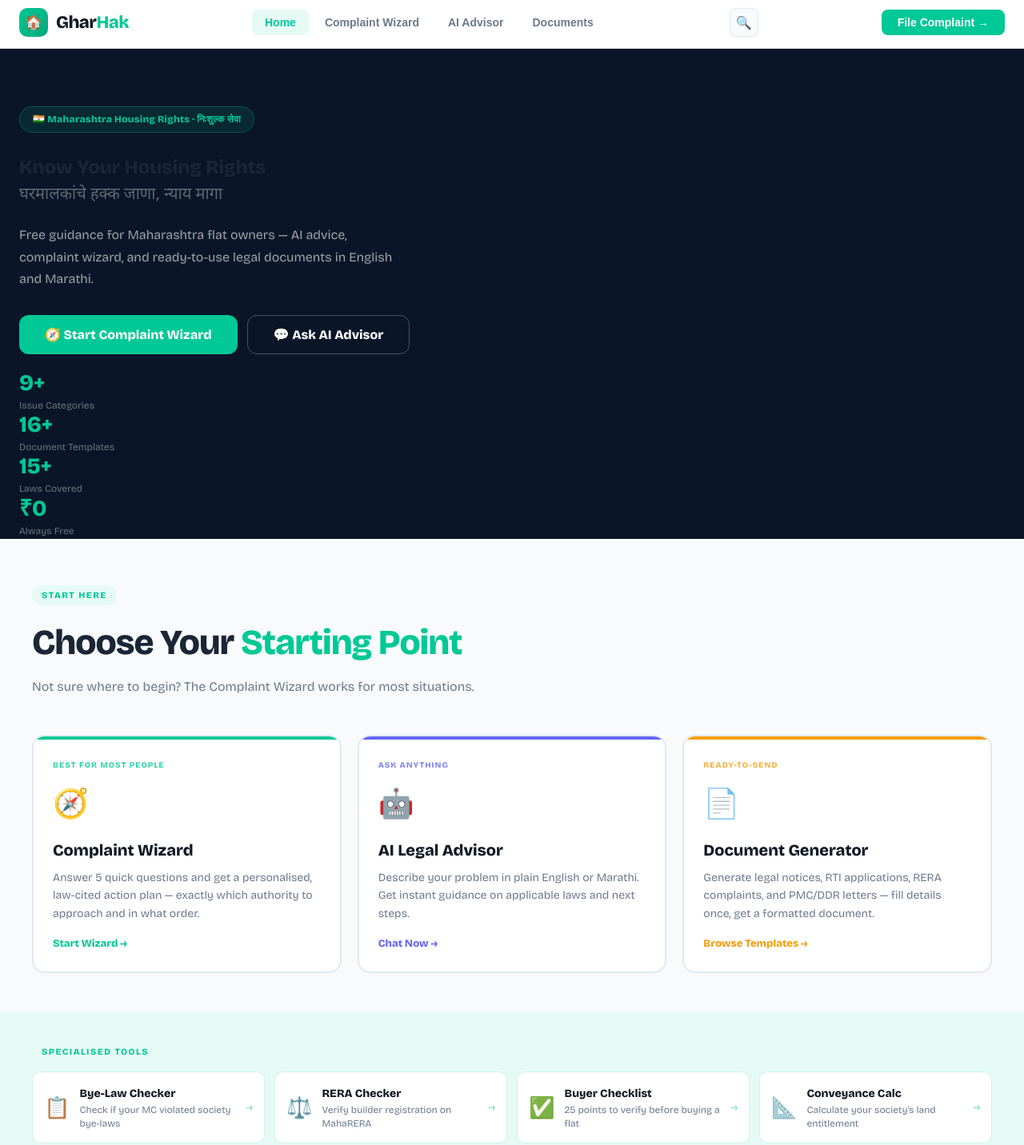
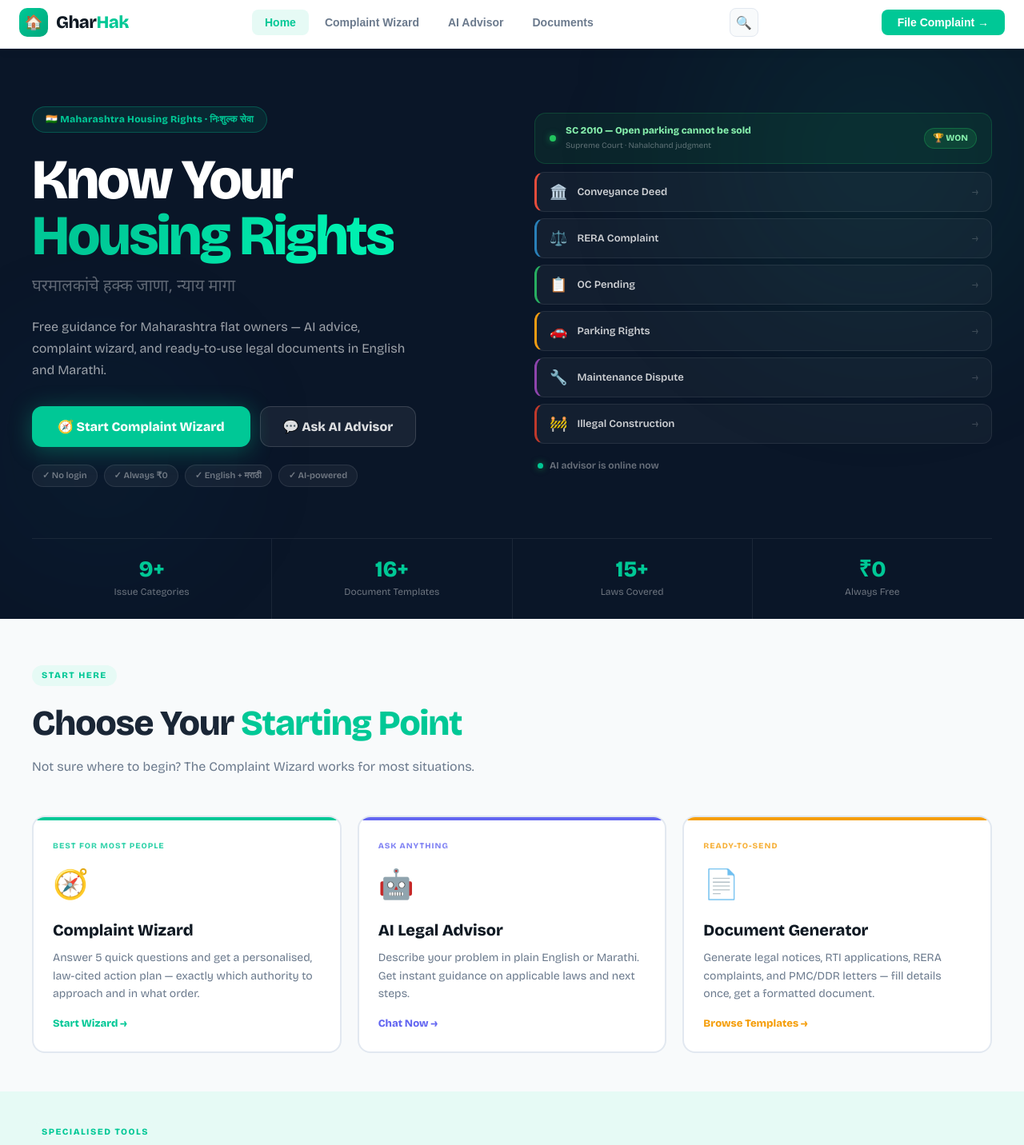
Before and after one commit to rahulzaware31/gharhakNew, a React (Create React App) app: page / in a window 1280 px wide. Shown: the part 40-1472 px from the top of the page at 80% size. Built offline with nearby package versions, Linux system fonts and the light colour scheme.

Commit message:
Update HomePage.js

```diff
--- a/src/pages/HomePage.js
+++ b/src/pages/HomePage.js
@@ -12,86 +12,131 @@ export default function HomePage({ navigate }) {
   };
 
   const primaryTools = [
-    {
-      id: 'wizard',
-      icon: '🧭',
-      label: 'Best for most people',
-      title: 'Complaint Wizard',
-      desc: 'Answer 5 quick questions and get a personalised, law-cited action plan — exactly which authority to approach and in what order.',
-      cta: 'Start Wizard →',
-      color: 'var(--teal)',
-    },
-    {
-      id: 'chat',
-      icon: '🤖',
-      label: 'Ask anything',
-      title: 'AI Legal Advisor',
-      desc: 'Describe your problem in plain English or Marathi. Get instant guidance on applicable laws and next steps.',
-      cta: 'Chat Now →',
-      color: '#6366f1',
-    },
-    {
-      id: 'docs',
-      icon: '📄',
-      label: 'Ready-to-send',
-      title: 'Document Generator',
-      desc: 'Generate legal notices, RTI applications, RERA complaints, and PMC/DDR letters — fill details once, get a formatted document.',
-      cta: 'Browse Templates →',
-      color: '#f59e0b',
-    },
+    { id: 'wizard', icon: '🧭', label: 'Best for most people', title: 'Complaint Wizard', desc: 'Answer 5 quick questions and get a personalised, law-cited action plan — exactly which authority to approach and in what order.', cta: 'Start Wizard →', color: 'var(--teal)' },
+    { id: 'chat',   icon: '🤖', label: 'Ask anything',         title: 'AI Legal Advisor',  desc: 'Describe your problem in plain English or Marathi. Get instant guidance on applicable laws and next steps.', cta: 'Chat Now →', color: '#6366f1' },
+    { id: 'docs',   icon: '📄', label: 'Ready-to-send',        title: 'Document Generator',desc: 'Generate legal notices, RTI applications, RERA complaints, and PMC/DDR letters — fill details once, get a formatted document.', cta: 'Browse Templates →', color: '#f59e0b' },
   ];
 
   const secondaryTools = [
-    { id: 'byelaw',     icon: '📋', title: 'Bye-Law Checker',              desc: 'Check if your MC violated society bye-laws' },
-    { id: 'rera',       icon: '⚖️', title: 'RERA Checker',                 desc: 'Verify builder registration on MahaRERA' },
-    { id: 'checklist',  icon: '✅', title: 'Buyer Checklist',              desc: '25 points to verify before buying a flat' },
-    { id: 'conveyance', icon: '📐', title: 'Conveyance Calc',              desc: 'Calculate your society\'s land entitlement' },
-    { id: 'possession', icon: '🔑', title: 'Possession Checklist',         desc: 'Verify before accepting flat possession' },
-    { id: 'handover',   icon: '🏘️', title: 'Society Handover Checklist',   desc: 'Society checklist before developer handover' },
-    { id: 'cases',      icon: '🏆', title: 'Real Cases',                   desc: 'Court judgments and RERA orders won by residents' },
+    { id: 'byelaw',     icon: '📋', title: 'Bye-Law Checker',            desc: 'Check if your MC violated society bye-laws' },
+    { id: 'rera',       icon: '⚖️', title: 'RERA Checker',               desc: 'Verify builder registration on MahaRERA' },
+    { id: 'checklist',  icon: '✅', title: 'Buyer Checklist',            desc: '25 points to verify before buying a flat' },
+    { id: 'conveyance', icon: '📐', title: 'Conveyance Calc',            desc: "Calculate your society's land entitlement" },
+    { id: 'possession', icon: '🔑', title: 'Possession Checklist',       desc: 'Verify before accepting flat possession' },
+    { id: 'cases',      icon: '🏆', title: 'Real Cases',                 desc: 'Court judgments and RERA orders won by residents' },
   ];
 
   const VISIBLE_COUNT = 4;
-  const visibleTools = showAllSecondary ? secondaryTools : secondaryTools.slice(0, VISIBLE_COUNT);
-  const hiddenCount = secondaryTools.length - VISIBLE_COUNT;
+  const visibleTools  = showAllSecondary ? secondaryTools : secondaryTools.slice(0, VISIBLE_COUNT);
+  const hiddenCount   = secondaryTools.length - VISIBLE_COUNT;
+
+  const CHIPS = [
+    { icon: '🏛️', label: 'Conveyance Deed',     color: '#e74c3c' },
+    { icon: '⚖️', label: 'RERA Complaint',       color: '#2980b9' },
+    { icon: '📋', label: 'OC Pending',           color: '#27ae60' },
+    { icon: '🚗', label: 'Parking Rights',       color: '#f39c12' },
+    { icon: '🔧', label: 'Maintenance Dispute',  color: '#8e44ad' },
+    { icon: '🚧', label: 'Illegal Construction', color: '#c0392b' },
+  ];
 
   return (
     <>
-      {/* ── Hero ─────────────────────────────────────────────────────────── */}
+      {/* ── HERO ─────────────────────────────────────────────────────────── */}
       <section className="hero">
-        <div className="hero-badge">🇮🇳 Maharashtra Housing Rights · निःशुल्क सेवा</div>
-        <h1>Know Your <span>Housing Rights</span></h1>
-        <div className="hero-mr mr">घरमालकांचे हक्क जाणा, न्याय मागा</div>
+
+        {/* Glow orbs */}
+        <div className="hero-orb-1" />
+        <div className="hero-orb-2" />
+
+        <div className="hero-grid">
+
+          {/* LEFT */}
+          <div className="hero-left">
+            <div className="hero-badge">
+              🇮🇳 Maharashtra Housing Rights · निःशुल्क सेवा
+            </div>
+
+            <h1 className="hero-h1">
+              Know Your<br />
+              <span className="hero-h1-accent">Housing Rights</span>
+            </h1>
+
+            <p className="hero-mr mr">घरमालकांचे हक्क जाणा, न्याय मागा</p>
+
             <p className="hero-sub">
               Free guidance for Maharashtra flat owners — AI advice, complaint wizard,
               and ready-to-use legal documents in English and Marathi.
             </p>
+
             <div className="hero-actions">
-          <button className="btn-primary" onClick={() => navigate('wizard')}>
+              <button className="hero-btn-primary" onClick={() => navigate('wizard')}>
                 🧭 Start Complaint Wizard
               </button>
-          <button className="btn-outline" onClick={() => navigate('chat')}>
+              <button className="hero-btn-ghost" onClick={() => navigate('chat')}>
                 💬 Ask AI Advisor
               </button>
             </div>
-        <div className="hero-stats">
-          <div className="hero-stat">
-            <div className="hero-stat-num">9+</div>
-            <div className="hero-stat-label">Issue Categories</div>
-          </div>
-          <div className="hero-stat">
-            <div className="hero-stat-num">16+</div>
-            <div className="hero-stat-label">Document Templates</div>
-          </div>
-          <div className="hero-stat">
-            <div className="hero-stat-num">15+</div>
-            <div className="hero-stat-label">Laws Covered</div>
-          </div>
-          <div className="hero-stat">
-            <div className="hero-stat-num">₹0</div>
-            <div className="hero-stat-label">Always Free</div>
+
+            <div className="hero-trust-row">
+              <span className="hero-trust-pill">✓ No login</span>
+              <span className="hero-trust-pill">✓ Always ₹0</span>
+              <span className="hero-trust-pill">✓ English + मराठी</span>
+              <span className="hero-trust-pill">✓ AI-powered</span>
             </div>
           </div>
+
+          {/* RIGHT — floating cards */}
+          <div className="hero-right" aria-hidden="true">
+
+            {/* Win case badge */}
+            <div className="hero-win-card">
+              <div className="hero-win-dot" />
+              <div>
+                <div className="hero-win-title">SC 2010 — Open parking cannot be sold</div>
+                <div className="hero-win-sub">Supreme Court · Nahalchand judgment</div>
+              </div>
+              <span className="hero-win-badge">🏆 WON</span>
+            </div>
+
+            {/* Issue chips */}
+            <div className="hero-chips">
+              {CHIPS.map((c, i) => (
+                <button
+                  key={i}
+                  className="hero-chip"
+                  style={{ animationDelay: `${i * 0.08}s`, '--chip-color': c.color }}
+                  onClick={() => navigate('wizard')}
+                >
+                  <span className="hero-chip-icon">{c.icon}</span>
+                  <span className="hero-chip-label">{c.label}</span>
+                  <span className="hero-chip-arr">→</span>
+                </button>
+              ))}
+            </div>
+
+            {/* Live badge */}
+            <div className="hero-live">
+              <span className="hero-live-dot" />
+              AI advisor is online now
+            </div>
+          </div>
+        </div>
+
+        {/* Stats bar */}
+        <div className="hero-stats-bar">
+          {[
+            { n: '9+',  l: 'Issue Categories' },
+            { n: '16+', l: 'Document Templates' },
+            { n: '15+', l: 'Laws Covered' },
+            { n: '₹0',  l: 'Always Free' },
+          ].map((s, i) => (
+            <div key={i} className="hero-stat-item">
+              <div className="hero-stat-num">{s.n}</div>
+              <div className="hero-stat-label">{s.l}</div>
+            </div>
+          ))}
+        </div>
+
       </section>
 
       {/* ── Primary Tools ────────────────────────────────────────────────── */}
@@ -100,15 +145,11 @@ export default function HomePage({ navigate }) {
           <div className="tools-label">Start Here</div>
           <div className="section-title" style={{ marginBottom: 6 }}>Choose Your <span>Starting Point</span></div>
           <p className="section-sub">Not sure where to begin? The Complaint Wizard works for most situations.</p>
-
           <div className="primary-tools-grid">
             {primaryTools.map(tool => (
-              <div
-                key={tool.id}
-                className="primary-tool-card"
+              <div key={tool.id} className="primary-tool-card"
                 style={{ '--tool-color': tool.color }}
-                onClick={() => navigate(tool.id)}
-              >
+                onClick={() => navigate(tool.id)}>
                 <div className="ptc-label">{tool.label}</div>
                 <div className="ptc-icon">{tool.icon}</div>
                 <div className="ptc-title">{tool.title}</div>
@@ -136,12 +177,10 @@ export default function HomePage({ navigate }) {
               </div>
             ))}
           </div>
-          {!showAllSecondary && (
+          {!showAllSecondary && hiddenCount > 0 && (
             <div className="secondary-tools-toggle">
-              <button
-                className="secondary-tools-toggle-btn"
-                onClick={() => setShowAllSecondary(true)}
-              >
+              <button className="secondary-tools-toggle-btn"
+                onClick={() => setShowAllSecondary(true)}>
                 Show {hiddenCount} more tools ↓
               </button>
             </div>
@@ -157,12 +196,9 @@ export default function HomePage({ navigate }) {
           <p className="section-sub">Select your problem category — see applicable laws, authorities, and action steps</p>
           <div className="issue-grid">
             {ISSUE_CATEGORIES.map(issue => (
-              <div
-                key={issue.id}
-                className="issue-card"
+              <div key={issue.id} className="issue-card"
                 style={{ '--card-color': issue.color }}
-                onClick={() => handleIssueClick(issue)}
-              >
+                onClick={() => handleIssueClick(issue)}>
                 <div className="issue-icon">{issue.icon}</div>
                 <div className="issue-title">{issue.title}</div>
                 <div className="issue-title-mr mr">{issue.titleMr}</div>
@@ -179,9 +215,7 @@ export default function HomePage({ navigate }) {
         <div className="container">
           <h2 className="cta-title">Is your builder violating your rights?</h2>
           <p className="cta-sub">Start the complaint wizard — takes 5 minutes. Get a clear action plan.</p>
-          <button className="cta-btn" onClick={() => navigate('wizard')}>
-            Get Started Free →
-          </button>
+          <button className="cta-btn" onClick={() => navigate('wizard')}>Get Started Free →</button>
         </div>
       </section>
     </>
```
Lines whose indentation alone changed are shown as unchanged.
